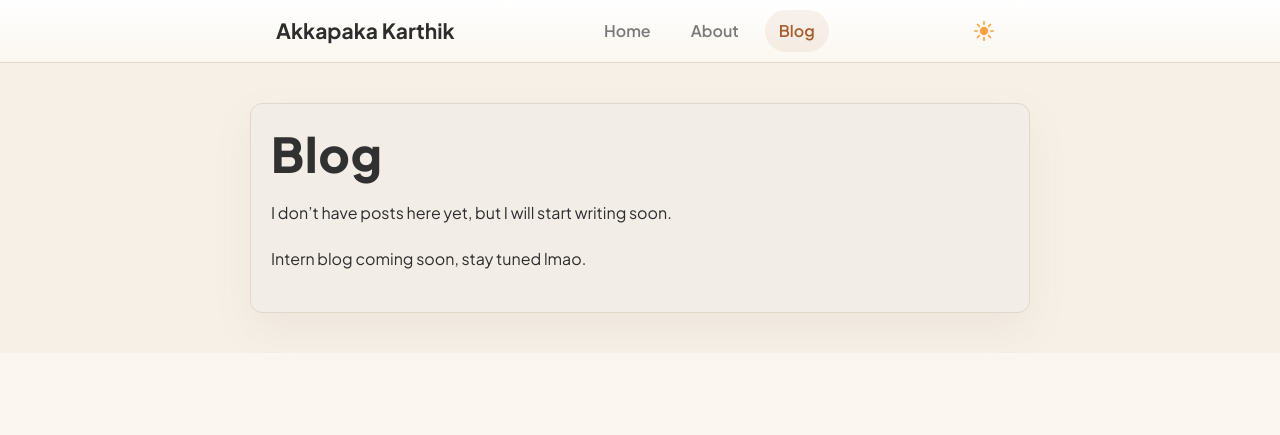
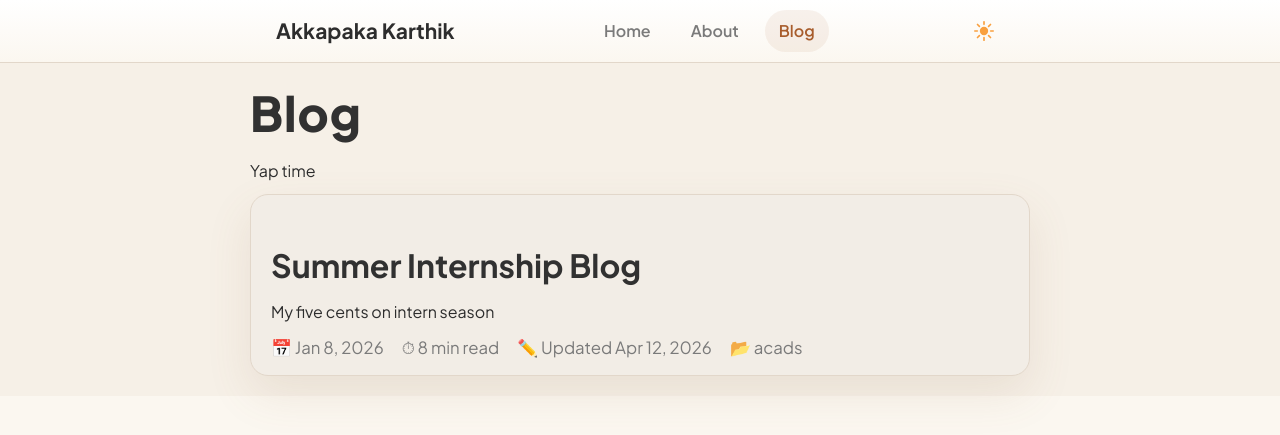
Before and after one commit to akkapakakarthik/akkapakakarthik.github.io, a Jekyll site: the page built from blog.md, in a window 1280 px wide. Shown: the top 435 px of the page. Built offline with Jekyll 4.4.1, drawn with Linux system fonts in a browser that asks for light colours.

Commit message:
Uploaded first blog for reviews

```diff
--- /dev/null
+++ b/_posts/2026-01-09-Intern-blog.md
@@ -0,0 +1,82 @@
+---
+layout: default
+title: "Summer Internship Blog"
+subtitle: "My five cents on intern season"
+date: 2026-01-08
+last_modified_at: 2026-04-12
+categories: [acads]
+tags: []
+---
+
+# Summer Internship Blog
+
+I received my offer letter today so I found it fitting to write a blog post before the intern taints my view of the company lol. It was about 8 months ago I got selected for a Systems Intern at Qualcomm. It was a wild ride (not so much) to get there.
+
+If you are reading this, either you are really tensed about the intern season or are really bored and have nothing else to do. I remember reading blogs in the summer before my second year and was relieved to find some relatable people. I hope you find a similar kind of relief reading this, maybe calm your nerves a bit or at the very least, be a fun read :)
+
+*(As this is my personal blog, this won't be completely about how to get a core intern so feel free to skip to the parts marked with a **.)*
+
+---
+## Background
+
+More than half of my coaching was online due to covid. I had no real interest in engineering but was forced down this path because my brother tried this before. I had genuine interest in chemistry, organic especially due it being intuitive. I particularly struggled with Electrodynamics or anything even remotely related to EE. Fast forward to choosing my branch at IITB, I just went with whatever was the highest branch I could get. Now naive 2023 me had absolutely no idea what kind of decision that was or what he was getting himself into.
+
+**Early Insti**
+
+First couple of semesters were really shitty, it was a highly competitive environment and I was expecting a bit of a break. It took some getting used to. Through a process of elimination, I figured core was what I wanted to do. As I was a DD student, I wanted to do some meaningful research and start as soon as I could. This never really happened though. I decided to go down the apping path, early in the third sem, to get a univ intern in my second year. I thought if I showed enough enthu, put in just enough effort, someone would take me. After over 100 mails and only a handful of replies, all negative, things weren't looking great. I still have the spreadsheet of utter dissatisfaction.
+
+In the fourth sem, I found the profs of one of the core courses really cool, their work that is. I mailed him, met him and discussed the possibility of a project which never took off due to other commitments (PoRs). There was another project I undertook with ITC which I unfortunately did not follow through with. That was a really stressful time of my life, acads took another plunge, almost failed a course (something I had never experienced before). Things were looking bleak.
+
+**Off Season**
+
+I got a core intern in a small company called Nanosniff. The project was quite straightforward, I needed to implement a device that was described in a publication, but with far less resources, using "jugaads". Not having enough guidance, I don't think I was able to contribute meaningfully.
+
+Another thing was that I used to go home so tired that I couldn't physically do anything, which made my athlete self really dejected. Is this what corporate feels like? Just work blindly for 8 hours and go home and rest for the next day?
+Maybe I didn't give it enough time, but I quickly made it a part time intern because I couldn't handle just sitting around for 8 hours and not doing something meaningful, not even learning anything. Maybe I was not meant for research either? The fact that I wasn't in the best mental state also compounded the despair. I began losing hope altogether.
+
+<!-- I cannot imagine myself working a corporate job, a 9-5 everyday and live a monotonous un-happening life. I am still not sure how I can avoid that but that's a problem for future me.    -->
+
+## 'tis the damn season
+
+I started updating my second year resume late in the summer, barely managing to fill 2 pages. Again through elimination I rejected all the profiles that I could not possibly get or even sit for. This left me with just core, so I focused on Digital and Signal domains (most companies don't even open for DD, but EE core prefers DD). I figured I needed to give corporate a better chance and hopefully a big company with an intern program would do a better job of representing what corporate is like. I was hoping I would get TI as they give a PPO directly and you can do whatever in your 4th year.
+
+TI came in late August. I knew some people had been studying all summer for this and I started a week ago even though I had collected resources back in the summer. I crammed everything I needed to study into one week.
+I brushed up concepts from EE224, EE229 and EE325 for the tests. Most of the material was for analog domain as they take the most number of people in analog. I will give more details about the topics below. The tests were straightforward with basic concepts from the respective courses. The time constraint makes it slightly difficult but is manageable. It would be a good idea to ask your friends in other IITs for questions as they usually bring TI earlier. You can also ask any senior who prepped for core, they should also have some questions. It's better to have some idea of how the questions will be. Also it would be better to give some random tests even if you don't want to intern there, just to get exposure of how tests are.
+
+**How to NOT give an interview****
+
+I was shortlisted for the signal processing role and waitlisted for the digital role. One night before the interview, I should have done a mock interview with a senior instead, gone over my resume, strengthen the basics. But I chose to study advanced topics that were not taught to us in the course to have an edge. Bad bad choice.
+
+Focus on the **basics**. This list is not exhaustive but should cover everything needed for a signal processing interview:
+- **System properties**: causality, stability, linearity, TI, memory
+- **Convolution** (CT/DT) – analytical & graphical
+- Impulse & step responses
+- **Fourier transform** (CTFT/DTFT) – definitions, properties, symmetry
+- DFT & FFT basics (if you are thorough with the basics)
+- **Sampling theorem**, Nyquist rate, aliasing (deep understanding)
+- Parseval’s theorem, shifting/scaling properties
+- **Common puzzles** (search online)
+- AM/FM basics (EE341 basics)
+- PDF, CDF, PMF; Mean, variance, standard deviation
+- Conditional probability, Bayes theorem
+- Poles/zeros & stability, Laplace & Z-transform – ROC, stability
+- 1st & 2nd order system time/freq response basics
+
+I froze during the intro. I went completely blank, no thoughts in my mind. The interviewers were chill thankfully and I regained some composure. I messed up easy questions so they never got to difficult topics. The interviewers will help you, try to guide you to the answer. **Think out your thoughts** (cliche i know but very crucial), they want to test how you think rather than you getting everything correct. One thing that helped me was thinking they probably did their bachelors from here and went through a similar process. Interviews can seem very daunting but at the end they are just conversations.
+
+I knew I was not going to TI after the interview. I just went home to eat, I couldn't stay in LHC anymore.
+I got a call in like 30 minutes that I had been shortlisted for the digital role as well. I was not very confident because of the SP interview and also the fact that I had not studied for a digital interview whatsoever. The panel I was sent to had already selected 2 students and sent them straight to the HR round. I don't think they was very keen to take more people. The interview went alright but they didn't seem interested, kept looking at their phones. No hopes from that interview either. The entire day was really depressing considering the fact that TI took some 30 odd people, most of who were from DD.
+
+**How to give an interview**
+
+Let me re-iterate, focus on the BASICS. Get your resume reviewed by seniors. Do a mock interview with them. Solve some puzzles. And chill out the day before the interview, try not to take a shitload of stresss. If you have worked hard, you will get in. Yes, there might be some luck involved but you just need to accept what is. And even if you don't, its not the end of the world, there will be plenty more opportunities ahead. Like Qualcomm was for me.
+
+I was done with wanting a systems intern so applied for the hardware intern at Qualcomm. The test had more of processor design rather than digital. They shortlisted me in systems lmao among many others, most of them had not given the systems test. A lot of seniors said Qualcomm asks more probability based questions for the systems role. I tried not to make the same mistakes again. The interview went well and they took 3 rounds for me specifically, mostly basic SP, probability and some easy puzzles. The interview was online and the interviewers started asking technical questions straightaway. A friend called the same evening informing that I was selected. I was just glad that I didn't need to go through more of this tiresome process.
+
+**Internship**
+
+Will update it once I actually do the intern.
+
+## Closing Remarks
+
+If you read the whole thing, thanks man (maybe I should do more of this?) and all the best for your intern season! This was inspired by and an adaptation of [Adway Girish's Blog](https://adwaygirish.github.io/blogs/7-21_intern). Feel free to hit me up, I will be glad to help.
--- a/blog.md
+++ b/blog.md
@@ -4,11 +4,63 @@ title: Blog
 permalink: /blog/
 ---
 
-<section class="card">
-  <h1>Blog</h1>
+<section class="blog-index">
+  <h1 class="blog-title">Blog</h1>
+  <p class="blog-intro">
+    Yap time
+  </p>
 
-  <p>
-    I don’t have posts here yet, but I will start writing soon.
-  </p>
-  <p> Intern blog coming soon, stay tuned lmao. </p>
+  <div class="post-list">
+    {% for post in site.posts %}
+
+      {% assign words = post.content | number_of_words %}
+      {% assign reading_time = words | divided_by: 200 | at_least: 1 %}
+
+      <article class="post-card">
+        <a class="post-card-inner" href="{{ post.url | relative_url }}">
+
+          <header class="post-card-header">
+            <h2 class="post-card-title">{{ post.title }}</h2>
+            {% if post.subtitle %}
+              <p class="post-card-subtitle">{{ post.subtitle }}</p>
+            {% endif %}
+          </header>
+
+          <div class="post-card-meta">
+
+            <span class="meta-item">
+              📅 {{ post.date | date: "%b %-d, %Y" }}
+            </span>
+
+            <span class="meta-item">
+              ⏱ {{ reading_time }} min read
+            </span>
+
+            {% if post.last_modified_at %}
+            <span class="meta-item">
+              ✏️ Updated {{ post.last_modified_at | date: "%b %-d, %Y" }}
+            </span>
+            {% endif %}
+
+            {% if post.categories %}
+            <span class="meta-item">
+              📂 {{ post.categories | first }}
+            </span>
+            {% endif %}
+
+          </div>
+
+          {% if post.tags %}
+          <div class="post-card-tags">
+            {% for tag in post.tags %}
+              <span class="tag-pill">{{ tag }}</span>
+            {% endfor %}
+          </div>
+          {% endif %}
+
+        </a>
+      </article>
+
+    {% endfor %}
+  </div>
 </section>
--- a/css/app.css
+++ b/css/app.css
@@ -9,23 +9,27 @@
 /* ===== DARK THEME ===== */
 html[data-theme="dark"],
 body.theme-dark {
-  /* Base surfaces */
-  --bg: #020b10;              /* page background */
-  --bg-alt: #04141d;          /* main content background */
-  --surface: #061b24;         /* cards / elevated */
-  --surface-elevated: #082331;
+  --bg: #020b10;          /* outside background (deep) */
+  --bg-alt: #03141c;      /* main content background */
+  --surface: #071f2a;     /* cards */
+  --surface-elevated: #0a2a36;
 
-  /* Text */
   --text: #e6fbff;
   --muted: #9bbfc7;
 
-  /* Accents */
   --accent: #23D5D5;
   --accent-hover: #3af0f0;
-  --border: #08303a;
 
-  --sidebar-bg: #04141d;
+  --border: rgba(255,255,255,0.10);
 }
+
+
+html[data-theme="dark"] strong,
+html[data-theme="dark"] b {
+  color: rgba(119, 243, 252, 0.98);
+  font-weight: 800;
+}
+
 
 /* ===== LIGHT THEME (Beige + Espresso) ===== */
 html[data-theme="light"],
@@ -531,3 +535,149 @@ html[data-theme="light"] .ghost:hover {
     font-size: 2.2rem;
   }
 }
+
+/* =========================
+   Blog / long-form typography
+   ========================= */
+
+/* Paragraph spacing + line height */
+.app-main p {
+  line-height: 1.55;        /* tighter than default */
+  margin: 0.6em 0;          /* reduce paragraph gap */
+}
+
+/* Headings spacing */
+.app-main h2 {
+  margin-top: 1.6em;
+  margin-bottom: 0.5em;
+}
+
+.app-main h3 {
+  margin-top: 1.2em;
+  margin-bottom: 0.4em;
+}
+
+/* Reduce gap after headings when followed by text */
+.app-main h2 + p,
+.app-main h3 + p {
+  margin-top: 0.2em;
+}
+
+/* Lists */
+.app-main ul,
+.app-main ol {
+  margin: 0.5em 0 0.7em;
+  padding-left: 1.2em;
+}
+
+.app-main li {
+  margin: 0.25em 0;
+  line-height: 1.5;
+}
+
+/* Blockquotes */
+.app-main blockquote {
+  margin: 0.8em 0;
+  padding-left: 1em;
+  border-left: 3px solid var(--accent);
+  color: var(--muted);
+}
+
+/* Tighten spacing between sections on mobile */
+@media (max-width: 767px) {
+  .app-main p {
+    margin: 0.55em 0;
+  }
+}
+
+
+/* Blog post cards: tablet-like panels */
+/* Blog post cards: strong separation */
+.post-card {
+  background: var(--surface);
+  border-radius: 18px;
+  overflow: hidden;
+
+  /* stronger edge separation */
+  border: 1px solid var(--border);
+
+  /* deeper shadow */
+  box-shadow: 0 22px 60px rgba(0,0,0,0.38);
+}
+
+/* Dark mode: add a soft cyan edge glow */
+html[data-theme="dark"] .post-card {
+  box-shadow:
+    0 26px 70px rgba(0,0,0,0.55),
+    0 0 0 1px rgba(35,213,213,0.08);
+}
+
+/* Light mode: warm subtle shadow */
+html[data-theme="light"] .post-card {
+  box-shadow: 0 18px 45px rgba(149,111,78,0.12);
+}
+
+
+/* clickable body */
+.post-card-inner{
+  display:block;
+  padding: 1px 20px 14px;  /* was too tall */
+  text-decoration:none;
+  color:inherit;
+}
+
+/* hover lift */
+.post-card-inner:hover {
+  background: var(--surface-elevated, var(--surface));
+  transform: translateY(-2px);
+  transition: transform 160ms ease, background 160ms ease;
+}
+/* Markdown HR visibility */
+.app-main hr {
+  border: 0;
+  height: 1px;
+  margin: 1.4em 0;
+}
+
+/* Light mode: stronger line */
+html[data-theme="light"] .app-main hr {
+  background: rgba(0,0,0,0.18);
+}
+
+/* Dark mode: brighter line */
+html[data-theme="dark"] .app-main hr {
+  background: rgba(255,255,255,0.16);
+}
+
+.post-card-header{
+  margin-bottom: 6px;
+}
+
+.post-card-title{
+  margin: 0 0 4px;
+  line-height: 1.15;
+}
+
+.post-card-subtitle{
+  margin: 0;
+  line-height: 1.35;
+}
+
+.post-card-meta{
+  margin-top: 10px;
+
+  display: grid;
+  grid-template-columns: repeat(4, max-content);
+  gap: 10px 18px;
+
+  align-items: center;
+  justify-content: start;
+
+  font-size: 0.84rem;
+  color: var(--muted);
+}
+@media (max-width: 767px){
+  .post-card-meta{
+    grid-template-columns: repeat(2, max-content);
+  }
+}
--- a/index.markdown
+++ b/index.markdown
@@ -9,7 +9,7 @@ title: Home
       <p class="hero-kicker">Hey, I’m</p>
       <h1 class="hero-title">Akkapaka Karthik.</h1>
       <p class="hero-subtitle">
-        This is where I document (overshare) my life.
+        This is the documentation of my life.
       </p>
       <div class="hero-actions">
         <a href="{{ '/about/' | relative_url }}" class="primary">About me</a>
```
